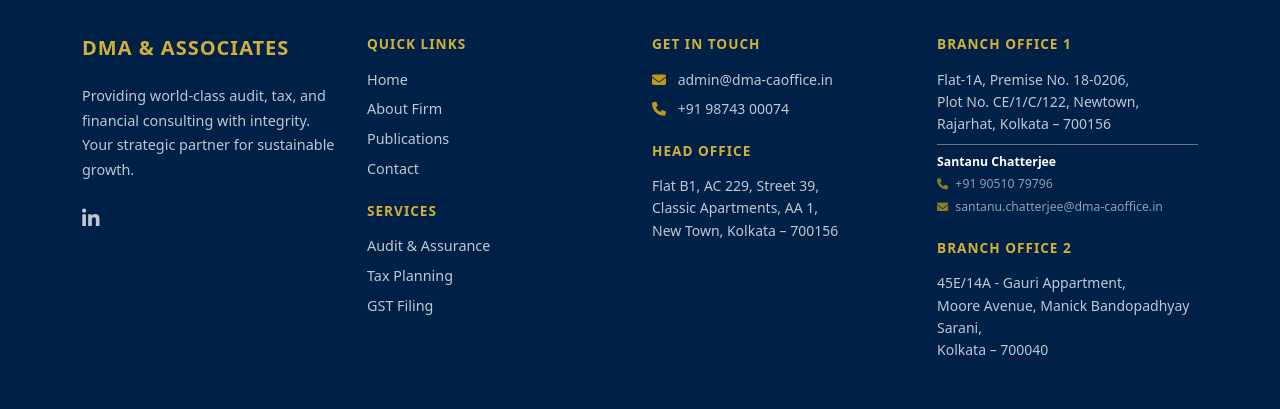
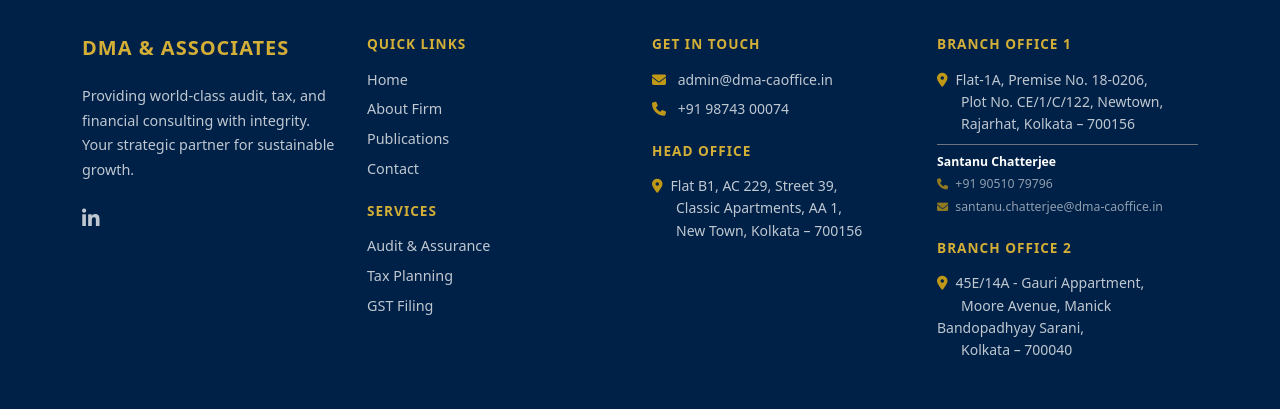
Before and after one commit to Manohar-2905/CAwebsite1, a React (Create React App) app in the folder frontend/: page / in a window 1280 px wide. Shown: the part 2888-3297 px from the top of the page. Built offline with nearby package versions, Linux system fonts and the light colour scheme; no server answers.

Commit message:
Add location icons to branch office addresses in Footer

```diff
--- a/frontend/src/components/Footer.js
+++ b/frontend/src/components/Footer.js
@@ -72,7 +72,10 @@
                 className="text-decoration-none text-white opacity-75 hover-opacity-100"
                 style={{ lineHeight: '1.6' }}
               >
-                Flat B1, AC 229, Street 39,<br/>Classic Apartments, AA 1,<br/>New Town, Kolkata – 700156
+                <i className="fas fa-map-marker-alt me-2 text-warning"></i>
+                Flat B1, AC 229, Street 39,<br/>
+                <span className="ms-4">Classic Apartments, AA 1,</span><br/>
+                <span className="ms-4">New Town, Kolkata – 700156</span>
               </a>
             </p>
           </Col>
@@ -88,7 +91,10 @@
                 className="text-decoration-none text-white opacity-75 hover-opacity-100"
                 style={{ lineHeight: '1.6' }}
               >
-                 Flat-1A, Premise No. 18-0206,<br/>Plot No. CE/1/C/122, Newtown,<br/>Rajarhat, Kolkata – 700156
+                 <i className="fas fa-map-marker-alt me-2 text-warning"></i>
+                 Flat-1A, Premise No. 18-0206,<br/>
+                 <span className="ms-4">Plot No. CE/1/C/122, Newtown,</span><br/>
+                 <span className="ms-4">Rajarhat, Kolkata – 700156</span>
               </a>
               <div className="mt-2 pt-2 border-top border-secondary">
                  <div className="fw-bold text-white small opacity-90 mb-1">Santanu Chatterjee</div>
@@ -116,7 +122,10 @@
                 className="text-decoration-none text-white opacity-75 hover-opacity-100"
                 style={{ lineHeight: '1.6' }}
               >
-                45E/14A - Gauri Appartment,<br/>Moore Avenue, Manick Bandopadhyay Sarani,<br/>Kolkata – 700040
+                <i className="fas fa-map-marker-alt me-2 text-warning"></i>
+                45E/14A - Gauri Appartment,<br/>
+                <span className="ms-4">Moore Avenue, Manick Bandopadhyay Sarani,</span><br/>
+                <span className="ms-4">Kolkata – 700040</span>
               </a>
             </p>
           </Col>
```
